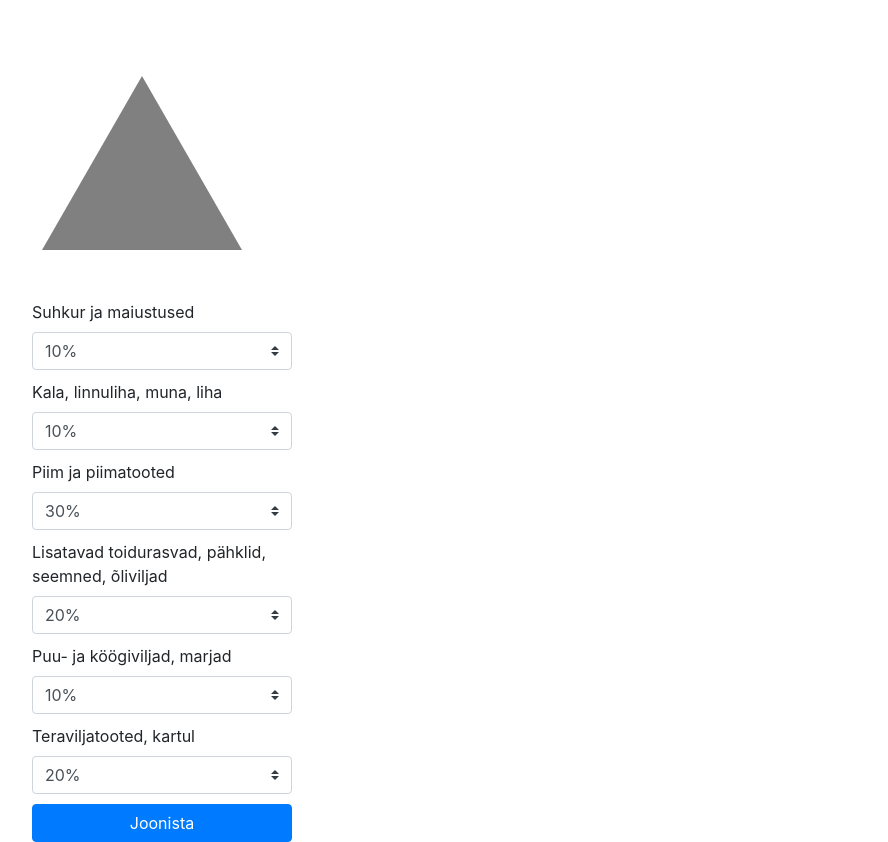
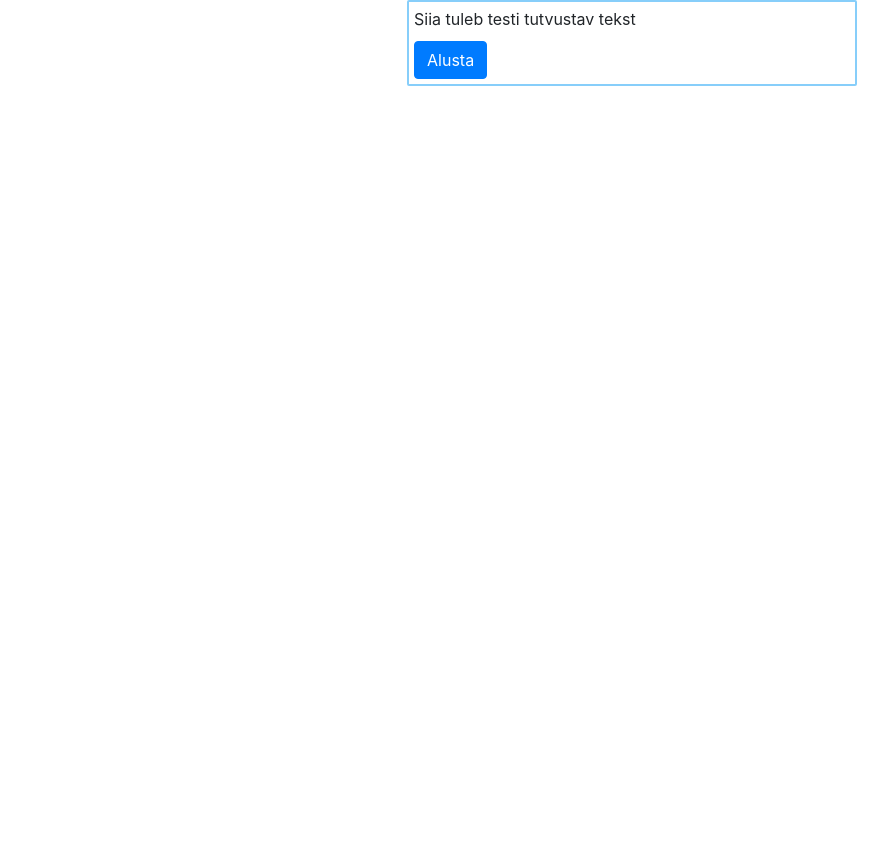
Before and after one commit to helerir/food-pyramid, a website: page index.html in a window 1280 px wide. Shown: the whole page, without its empty margins (8-896 px from the left). After the commit the page ends 800 px from the top, so only its background shows below. Drawn offline with nearby package versions, Linux system fonts and the light colour scheme.

Commit message:
Pyramid v0.2

```diff
--- a/app.js
+++ b/app.js
@@ -6,7 +6,7 @@ const pyramidHeight = 176;
 let group1, group2, group3, group4, group5, group6;
 let ceil2, ceil3, ceil4, ceil5, ceil6;
 let sum;
-let notification = document.getElementById("notification");;
+let notification = document.getElementById("notification");
 
 function drawInitalPyramid() {
    ctx.beginPath();
--- /dev/null
+++ b/app2.js
@@ -0,0 +1,80 @@
+let target;
+let page = 0;
+let arr = [
+  [
+    'Leib',
+    '1 portsjon on (u 50 kcal):',
+    '1 viil (30-50g) rukkileiba',
+    '1 täisterakukkel',
+    '2 viilu sepikut, täisterasaia või näkileiba',
+    '1–2 viilu peenleiba või saia'
+  ],
+  [
+    'Kartul',
+    '1 portsjon on (u 50 kcal)',
+    '100g keedetud kartulit',
+    '80g kartulipüreed',
+    '40g prae- või friikartuleid'
+  ],
+  [
+    'Muud teraviljatooted',
+    '1 portsjon on (u 50 kcal):',
+    '1 dl putru (kaera-, odra-, hirsi-, tatra-, riisi-, manna- jms putru)',
+    '1 dl keedetud makaronitooteid (pastatooteid) või riisi',
+    '3 sl hommikuhelbeid või müslit.'
+  ]
+];
+
+// let html1 = '<div>I ASTE (leib ja muud teraviljatooted; kartul; puder, makaronid e pasta, riis, helbed).' +
+// '</div> <div>Kui mitu portsjonit päevas sööd kalatooteid</div> <div class="form-check"> <input class="form-check-input"' +
+// 'type="radio" id="exampleRadios1" value="option1"> <label class="form-check-label" for="exampleRadios1"> ühe portsoni ' +
+// '</label> </div> <div> <button type="button" class="btn btn-primary" onclick="genhtml()">Edasi</button> </div>'
+
+// let html2 = '<div>I ASTE (leib ja muud teraviljatooted; kartul; puder, makaronid e pasta, riis, helbed).' +
+// '</div> <div>Kui mitu portsjonit päevas sööd kalatooteid</div> <div class="form-check"> <input class="form-check-input"' +
+// 'type="radio" id="exampleRadios1" value="option1"> <label class="form-check-label" for="exampleRadios1"> ühe portsoni ' +
+// '</label> </div> <div> <button type="button" class="btn btn-primary" onclick="vajuta2()">Edasi</button> </div>'
+
+// let html = function() {
+//   for (let i = 0; i < arr.length; i++) {
+//     let level = `<div>${arr[i][0]}</div>`;
+//     for (let j = 0; j < arr[i].length; j++) {
+
+//     }
+//   }
+// };
+
+let genhtml = function() {
+  html = '';
+  html += `<div>${arr[page][0]}</div><div>${arr[page][1]}</div><div><ul>`;
+  for (let i = 2; i < arr[page].length; i++) {
+    html += `<li>${arr[page][i]}</li>`;
+  }
+  html += '</ul></div>';
+  html += '<button type="button" class="btn btn-primary" onclick="genhtml()">Edasi</button> </div>';
+  target = document.getElementById('textbox');
+  target.innerHTML = html;
+  page ++;
+};
+
+// '<div>${arr[page][0]}</div>'
+// '<div>${arr[page][1]}</div>'
+// '<div>'
+//   '<ul>'
+//     '<li>${arr[page][i]}</li>'
+//   '</ul>'
+// '</div>'
+// '<button type="button" class="btn btn-primary" onclick="vajuta2()">Edasi</button></div>'
+
+// function vajuta() {
+//   target = document.getElementById('textbox');
+//   target.innerHTML = html1;
+// }
+
+// function vajuta2() {
+//   target = document.getElementById('textbox');
+//   target.innerHTML = html2;
+//   console.log('vajuta2');
+// }
+
+//vajuta();
--- a/index.html
+++ b/index.html
@@ -1,110 +1,33 @@
 <!DOCTYPE html>
 <html lang="en">
+
 <head>
   <meta charset="UTF-8">
   <meta name="viewport" content="width=device-width, initial-scale=1.0">
   <meta http-equiv="X-UA-Compatible" content="ie=edge">
-   <link rel="stylesheet" href="https://stackpath.bootstrapcdn.com/bootstrap/4.1.3/css/bootstrap.min.css" integrity="sha384-MCw98/SFnGE8fJT3GXwEOngsV7Zt27NXFoaoApmYm81iuXoPkFOJwJ8ERdknLPMO" crossorigin="anonymous">
+  <link rel="stylesheet" href="https://stackpath.bootstrapcdn.com/bootstrap/4.1.3/css/bootstrap.min.css" integrity="sha384-MCw98/SFnGE8fJT3GXwEOngsV7Zt27NXFoaoApmYm81iuXoPkFOJwJ8ERdknLPMO"
+    crossorigin="anonymous">
   <link rel="stylesheet" href="style.css">
   <title>Food Pyramid</title>
 </head>
+
 <body>
-   <div class="canvas-container">
-      <canvas id="canvas" width="200" height="200"></canvas>
+  <div class="main-container">
+    <div class="target-container" id="textbox">
+      <div>Siia tuleb testi tutvustav tekst</div>
+        	<button type="button" class="btn btn-primary" onclick="genhtml()">Alusta</button>
       </div>
-   <div class="forms-container">
-      <label for="input1">Suhkur ja maiustused</label>
-      <select id="input1" class="custom-select">
-         <option >Vali siit osakaal</option>
-         <option selected value="1">10%</option>
-         <option value="2">20%</option>
-         <option value="3">30%</option>
-         <option value="4">40%</option>
-         <option value="5">50%</option>
-         <option value="6">60%</option>
-         <option value="7">70%</option>
-         <option value="8">80%</option>
-         <option value="9">90%</option>
-         <option value="10">100%</option>
-      </select>
-      <label for="input2">Kala, linnuliha, muna, liha</label>
-      <select id="input2" class="custom-select">
-         <option >Vali siit osakaal</option>
-         <option selected value="1">10%</option>
-         <option value="2">20%</option>
-         <option value="3">30%</option>
-         <option value="4">40%</option>
-         <option value="5">50%</option>
-         <option value="6">60%</option>
-         <option value="7">70%</option>
-         <option value="8">80%</option>
-         <option value="9">90%</option>
-         <option value="10">100%</option>
-      </select>
-      <label for="input3">Piim ja piimatooted</label>
-      <select id="input3" class="custom-select">
-         <option >Vali siit osakaal</option>
-         <option value="1">10%</option>
-         <option value="2">20%</option>
-         <option selected value="3">30%</option>
-         <option value="4">40%</option>
-         <option value="5">50%</option>
-         <option value="6">60%</option>
-         <option value="7">70%</option>
-         <option value="8">80%</option>
-         <option value="9">90%</option>
-         <option value="10">100%</option>
-      </select>
-      <label for="input4">Lisatavad toidurasvad, pähklid, seemned, õliviljad</label>
-      <select id="input4" class="custom-select">
-         <option >Vali siit osakaal</option>
-         <option value="1">10%</option>
-         <option selected value="2">20%</option>
-         <option value="3">30%</option>
-         <option value="4">40%</option>
-         <option value="5">50%</option>
-         <option value="6">60%</option>
-         <option value="7">70%</option>
-         <option value="8">80%</option>
-         <option value="9">90%</option>
-         <option value="10">100%</option>
-      </select>
-      <label for="input5">Puu- ja köögiviljad, marjad</label>
-      <select id="input5" class="custom-select">
-         <option >Vali siit osakaal</option>
-         <option selected value="1">10%</option>
-         <option value="2">20%</option>
-         <option value="3">30%</option>
-         <option value="4">40%</option>
-         <option value="5">50%</option>
-         <option value="6">60%</option>
-         <option value="7">70%</option>
-         <option value="8">80%</option>
-         <option value="9">90%</option>
-         <option value="10">100%</option>
-      </select>
-      <label for="input6">Teraviljatooted, kartul</label>
-      <select id="input6" class="custom-select">
-         <option >Vali siit osakaal</option>
-         <option value="1">10%</option>
-         <option selected value="2">20%</option>
-         <option value="3">30%</option>
-         <option value="4">40%</option>
-         <option value="5">50%</option>
-         <option value="6">60%</option>
-         <option value="7">70%</option>
-         <option value="8">80%</option>
-         <option value="9">90%</option>
-         <option value="10">100%</option>
-      </select>
-      <button type="button" class="btn btn-primary" onclick="drawPyramid()">Joonista</button>
-      <div hidden class="alert alert-warning" role="alert" id="notification">
     </div>
   </div>
 
-   <script src="https://code.jquery.com/jquery-3.3.1.slim.min.js" integrity="sha384-q8i/X+965DzO0rT7abK41JStQIAqVgRVzpbzo5smXKp4YfRvH+8abtTE1Pi6jizo" crossorigin="anonymous"></script>
-   <script src="https://cdnjs.cloudflare.com/ajax/libs/popper.js/1.14.3/umd/popper.min.js" integrity="sha384-ZMP7rVo3mIykV+2+9J3UJ46jBk0WLaUAdn689aCwoqbBJiSnjAK/l8WvCWPIPm49" crossorigin="anonymous"></script>
-   <script src="https://stackpath.bootstrapcdn.com/bootstrap/4.1.3/js/bootstrap.min.js" integrity="sha384-ChfqqxuZUCnJSK3+MXmPNIyE6ZbWh2IMqE241rYiqJxyMiZ6OW/JmZQ5stwEULTy" crossorigin="anonymous"></script>
-   <script src="app.js"></script>
+
+  <script src="https://code.jquery.com/jquery-3.3.1.slim.min.js" integrity="sha384-q8i/X+965DzO0rT7abK41JStQIAqVgRVzpbzo5smXKp4YfRvH+8abtTE1Pi6jizo"
+    crossorigin="anonymous"></script>
+  <script src="https://cdnjs.cloudflare.com/ajax/libs/popper.js/1.14.3/umd/popper.min.js" integrity="sha384-ZMP7rVo3mIykV+2+9J3UJ46jBk0WLaUAdn689aCwoqbBJiSnjAK/l8WvCWPIPm49"
+    crossorigin="anonymous"></script>
+  <script src="https://stackpath.bootstrapcdn.com/bootstrap/4.1.3/js/bootstrap.min.js" integrity="sha384-ChfqqxuZUCnJSK3+MXmPNIyE6ZbWh2IMqE241rYiqJxyMiZ6OW/JmZQ5stwEULTy"
+    crossorigin="anonymous"></script>
+  <script src="app2.js"></script>
 </body>
+
 </html>
--- a/style.css
+++ b/style.css
@@ -20,3 +20,26 @@
 .label {
   padding-left: 10px;
 }
+
+.main-container {
+  /* width: 460px;
+  overflow: auto;
+  padding: 10px; */
+  display: flex;
+  justify-content: center;
+}
+
+
+
+.target-container {
+  border: 2px solid lightskyblue;
+  border-radius: 2px;
+  float: left;
+  width: 450px;
+  padding: 5px;
+  /*height: 250px;*/
+}
+
+button {
+  margin-top: 10px;
+}
```
Lines whose indentation alone changed are shown as unchanged.
